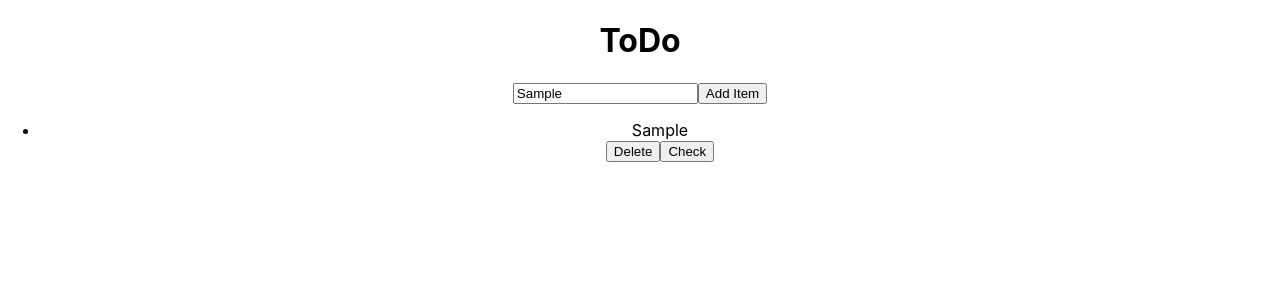
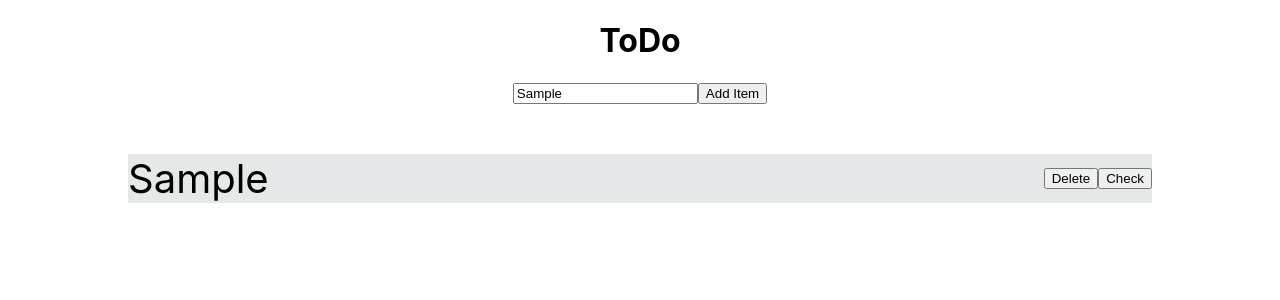
Before and after one commit to marubontan/react_practice, a React (Create React App) app in the folder simple_todo/: page / in a window 1280 px wide. Both pictures are taken after typing "Sample" into the empty fields and a click on the button "Add Item". Shown: the top 300 px of the page. Built offline with nearby package versions, Linux system fonts and the light colour scheme.

Commit message:
add simple styling

```diff
--- a/simple_todo/src/components/Item.js
+++ b/simple_todo/src/components/Item.js
@@ -1,14 +1,18 @@
 import React from 'react';
 
-import Aux from '../hoc/Aux';
+import classes from './Item.module.css';
 
 const item = (props) => {
     return (
-        <Aux>
-            <li>{props.content}</li>
-            <button onClick={() => {props.deleteItem(props.id)}}>Delete</button>
-            <button onClick={() => {props.checkItem(props.id)}}>Check</button>
-        </Aux>
+        <div className={classes.Item}>
+            <div className={classes.Left}>
+                {props.content}
+            </div>
+            <div className={classes.Right}>
+                <button onClick={() => { props.deleteItem(props.id) }}>Delete</button>
+                <button onClick={() => { props.checkItem(props.id) }}>Check</button>
+            </div>
+        </div>
     )
 }
 
--- /dev/null
+++ b/simple_todo/src/components/Item.module.css
@@ -0,0 +1,22 @@
+.Item{
+    display: flex;
+    flex-wrap: nowrap;
+    align-items: center;
+    justify-content: space-between;
+    background-color: #E5E8E8 ;
+    margin-left: 10%;
+    margin-right: 10%;
+    margin-bottom: 50px;
+}
+
+
+.Item .Left{
+    display: flex;
+    font-size: 40px;
+    color: black;
+    word-break: break-all;
+}
+
+.Item .Right{
+    display: flex;
+}
--- a/simple_todo/src/components/Items.js
+++ b/simple_todo/src/components/Items.js
@@ -1,11 +1,12 @@
 import React from 'react';
 
 import Item from './Item';
+import Aux from '../hoc/Aux';
 
 const items = (props) => {
     console.log(props)
     return (
-        <ul>
+        <Aux>
             {props.registeredItems.map((item) => {
                 return (
                     <Item
@@ -19,7 +20,7 @@ const items = (props) => {
                 )
             })
             }
-        </ul>
+        </Aux>
     )
 }
 
--- /dev/null
+++ b/simple_todo/src/components/Items.module.css
@@ -0,0 +1,3 @@
+.Items{
+    margin-top: 50px;
+}
--- a/simple_todo/src/containers/ToDo.js
+++ b/simple_todo/src/containers/ToDo.js
@@ -3,6 +3,7 @@ import React, { Component } from 'react';
 import Aux from '../hoc/Aux';
 import NewItem from '../components/NewItem';
 import Items from '../components/Items';
+import classes from '../components/Items.module.css';
 
 class ToDo extends Component {
     state = {
@@ -43,11 +44,13 @@ class ToDo extends Component {
                     addNewItem={this.addNewItemHandler}
                     id={this.state['maxId'] + 1}
                 />
-                <Items
-                    registeredItems={this.state.registeredItems}
-                    deleteItem={this.deleteItemHandler}
-                    checkItem={this.checkItemHandler}
-                />
+                <div className={classes.Items}>
+                    <Items
+                        registeredItems={this.state.registeredItems}
+                        deleteItem={this.deleteItemHandler}
+                        checkItem={this.checkItemHandler}
+                    />
+                </div>
             </Aux>
         );
     }
```
